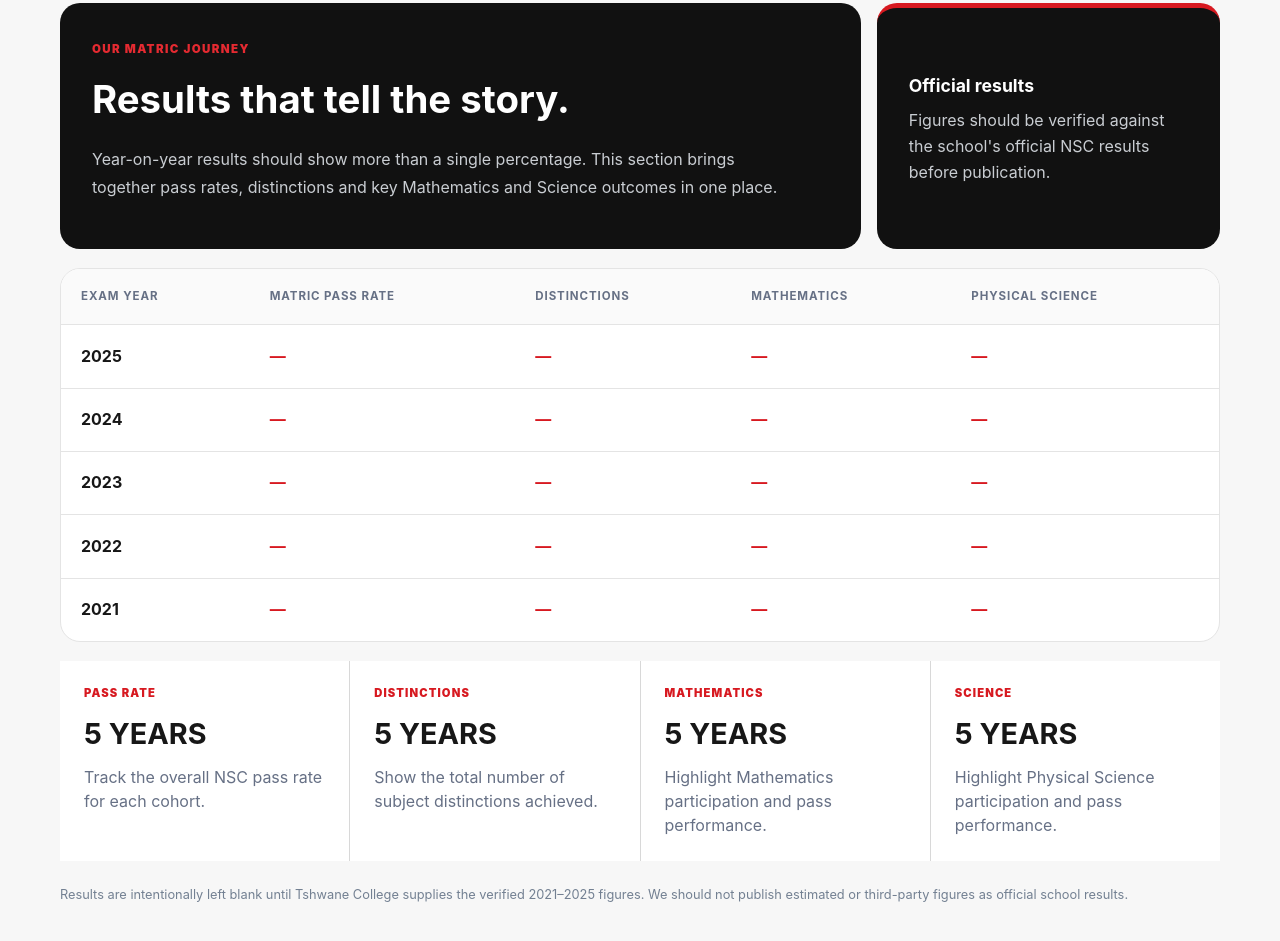
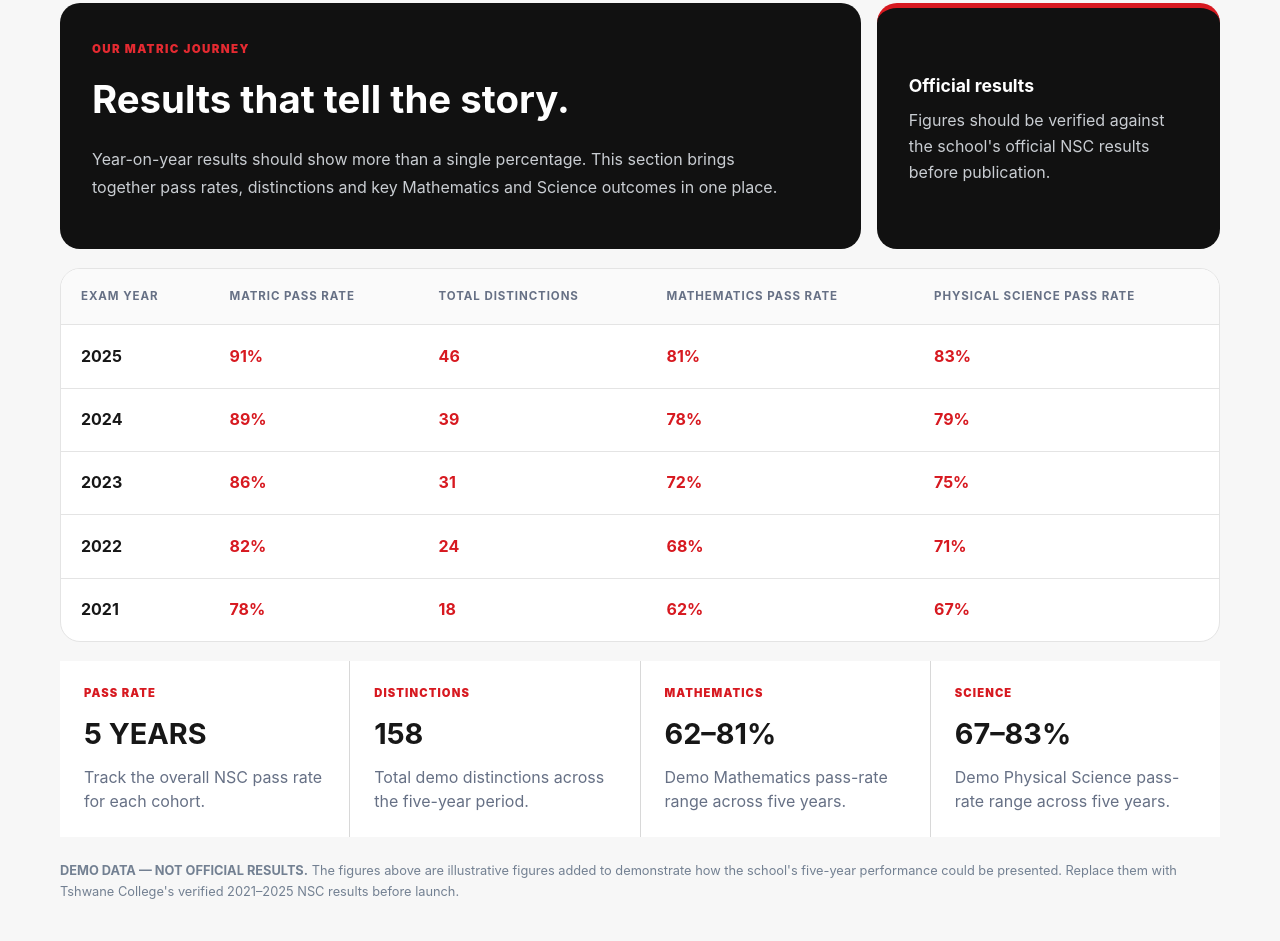
Before and after one commit to Luxolog/tshwane-college-website, a plain HTML site: page index.html in a window 1280 px wide. Shown: the part 6319-7260 px from the top of the page. Drawn offline with Linux system fonts and the light colour scheme.

Commit message:
Populate matric performance section with demo data

```diff
--- a/index.html
+++ b/index.html
@@ -215,17 +215,17 @@
           <tr>
             <th>Exam year</th>
             <th>Matric pass rate</th>
-            <th>Distinctions</th>
-            <th>Mathematics</th>
-            <th>Physical Science</th>
+            <th>Total distinctions</th>
+            <th>Mathematics pass rate</th>
+            <th>Physical Science pass rate</th>
           </tr>
         </thead>
         <tbody>
-          <tr><td>2025</td><td>—</td><td>—</td><td>—</td><td>—</td></tr>
-          <tr><td>2024</td><td>—</td><td>—</td><td>—</td><td>—</td></tr>
-          <tr><td>2023</td><td>—</td><td>—</td><td>—</td><td>—</td></tr>
-          <tr><td>2022</td><td>—</td><td>—</td><td>—</td><td>—</td></tr>
-          <tr><td>2021</td><td>—</td><td>—</td><td>—</td><td>—</td></tr>
+          <tr><td>2025</td><td>91%</td><td>46</td><td>81%</td><td>83%</td></tr>
+          <tr><td>2024</td><td>89%</td><td>39</td><td>78%</td><td>79%</td></tr>
+          <tr><td>2023</td><td>86%</td><td>31</td><td>72%</td><td>75%</td></tr>
+          <tr><td>2022</td><td>82%</td><td>24</td><td>68%</td><td>71%</td></tr>
+          <tr><td>2021</td><td>78%</td><td>18</td><td>62%</td><td>67%</td></tr>
         </tbody>
       </table>
     </div>
@@ -238,22 +238,22 @@
       </article>
       <article class="result-stat">
         <span>DISTINCTIONS</span>
-        <strong>5 YEARS</strong>
-        <p>Show the total number of subject distinctions achieved.</p>
+        <strong>158</strong>
+        <p>Total demo distinctions across the five-year period.</p>
       </article>
       <article class="result-stat">
         <span>MATHEMATICS</span>
-        <strong>5 YEARS</strong>
-        <p>Highlight Mathematics participation and pass performance.</p>
+        <strong>62–81%</strong>
+        <p>Demo Mathematics pass-rate range across five years.</p>
       </article>
       <article class="result-stat">
         <span>SCIENCE</span>
-        <strong>5 YEARS</strong>
-        <p>Highlight Physical Science participation and pass performance.</p>
+        <strong>67–83%</strong>
+        <p>Demo Physical Science pass-rate range across five years.</p>
       </article>
     </div>
 
-    <p class="prototype-note">Results are intentionally left blank until Tshwane College supplies the verified 2021–2025 figures. We should not publish estimated or third-party figures as official school results.</p>
+    <p class="prototype-note"><strong>DEMO DATA — NOT OFFICIAL RESULTS.</strong> The figures above are illustrative figures added to demonstrate how the school's five-year performance could be presented. Replace them with Tshwane College's verified 2021–2025 NSC results before launch.</p>
   </div>
 </section>
 
```
